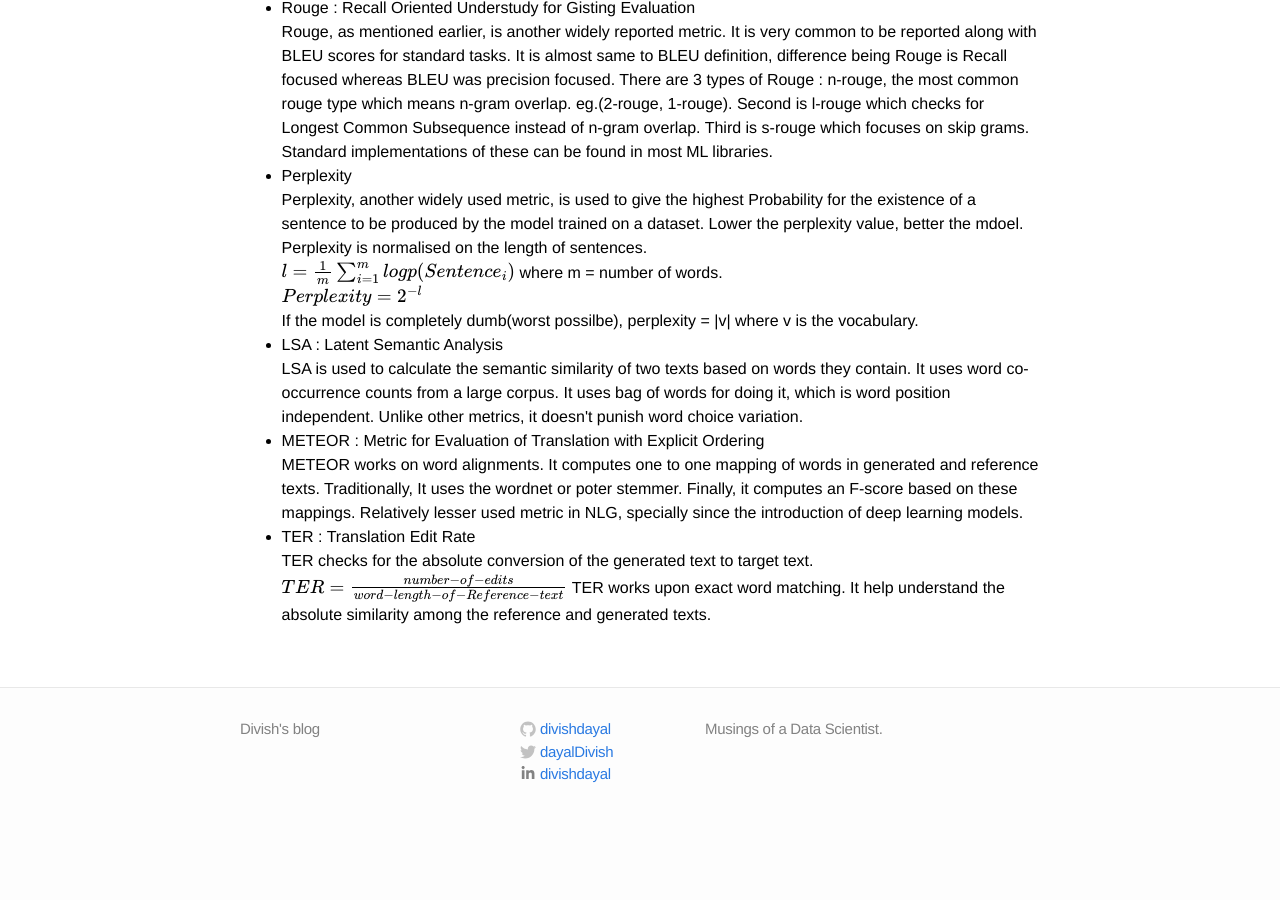
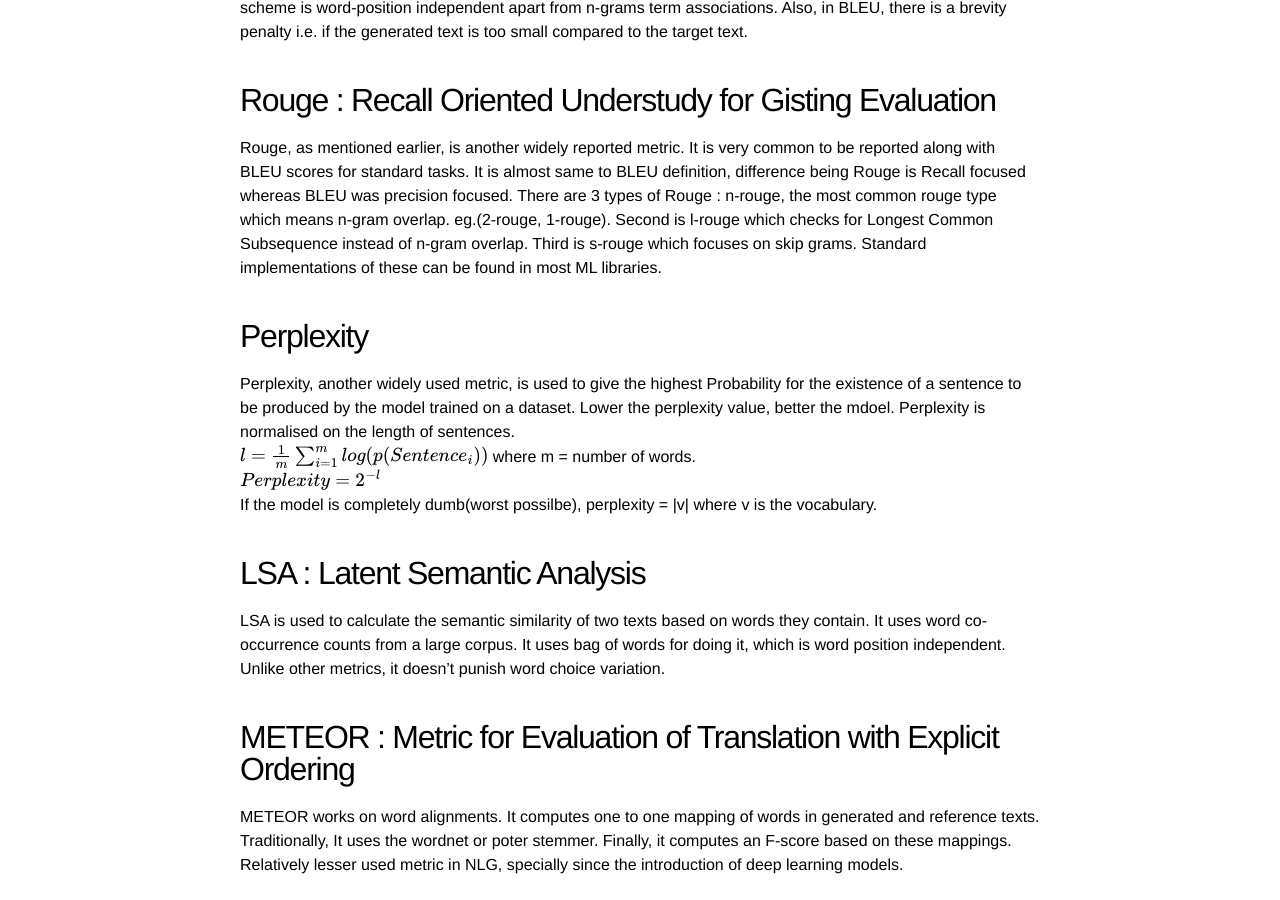
Before and after one commit to divishdayal/divish.github.io, a Jekyll site: the page built from _posts/2018-11-15-Metrics-for-text-generation.markdown, in a window 1280 px wide and 900 px high, scrolled down 740 px. Built offline with Jekyll 4.4.1, drawn with Linux system fonts in a browser that asks for light colours; formulas are drawn with MathJax 3; before the commit the page ends 1571 px from its top, so only the background shows below that.

Commit message:
Update 2018-11-15-Metrics-for-text-generation.markdown

```diff
--- a/_posts/2018-11-15-Metrics-for-text-generation.markdown
+++ b/_posts/2018-11-15-Metrics-for-text-generation.markdown
@@ -12,21 +12,25 @@ I will discuss one of the basic requirement for modelling generation problems, o
 
 I will first talk about some common terms occuring in the rest of the post. Firstly, to check evalutions in NLG, Machine generated texts are usually evalutated against some target text(truth value), so 'generated text' means the machine produced texts(output of the model) and 'target or reference text' would mean the original text to be compared with.
 
-<ul>
-	<li>BLEU : Bilingual Evaluation Understudy Score </li>
-	BLEU and Rouge, are the most popular evalutation metrics used to compare models in the NLG domain. Every NLG paper will report these metrics on the standard datasets, always. BLEU is a precision focused metric that calculates n-gram overlap of the reference and generated texts. This n-gram overlap means the evalution scheme is word-position independent apart from n-grams term associations. Also, in BLEU, there is a brevity penalty i.e. if the generated text is too small compared to the target text.
-	<li>Rouge : Recall Oriented Understudy for Gisting Evaluation</li>
-	Rouge, as mentioned earlier, is another widely reported metric. It is very common to be reported along with BLEU scores for standard tasks. It is almost same to BLEU definition, difference being Rouge is Recall focused whereas BLEU was precision focused. There are 3 types of Rouge : n-rouge, the most common rouge type which means n-gram overlap. eg.(2-rouge, 1-rouge). Second is l-rouge which checks for Longest Common Subsequence instead of n-gram overlap. Third is s-rouge which focuses on skip grams. Standard implementations of these can be found in most ML libraries.
-	<li>Perplexity</li>
-	Perplexity, another widely used metric, is used to give the highest Probability for the existence of a sentence to be produced by the model trained on a dataset. Lower the perplexity value, better the mdoel. Perplexity is normalised on the length of sentences.<br>
-	$l=\frac{1} {m} \sum_{i=1}^{m} log p(Sentence_i)$ where m = number of words.<br>
-	$Perplexity = 2^{-l}$ <br>
-	If the model is completely dumb(worst possilbe), perplexity = |v| where v is the vocabulary.
-	<li>LSA : Latent Semantic Analysis</li>
-	LSA is used to calculate the semantic similarity of two texts based on words they contain. It uses word co-occurrence counts from a large corpus. It uses bag of words for doing it, which is word position independent. Unlike other metrics, it doesn't punish word choice variation.
-	<li>METEOR : Metric for Evaluation of Translation with Explicit Ordering</li>
-	METEOR works on word alignments. It computes one to one mapping of words in generated and reference texts. Traditionally, It uses the wordnet or poter stemmer. Finally, it computes an F-score based on these mappings. Relatively lesser used metric in NLG, specially since the introduction of deep learning models.
-	<li>TER : Translation Edit Rate </li>
-	TER checks for the absolute conversion of the generated text to target text.
-	$TER = \frac{number-of-edits} {word-length-of-Reference-text}$
-	TER works upon exact word matching. It help understand the absolute similarity among the reference and generated texts.
+## BLEU : Bilingual Evaluation Understudy Score
+BLEU and Rouge, are the most popular evalutation metrics used to compare models in the NLG domain. Every NLG paper will report these metrics on the standard datasets, always. BLEU is a precision focused metric that calculates n-gram overlap of the reference and generated texts. This n-gram overlap means the evalution scheme is word-position independent apart from n-grams term associations. Also, in BLEU, there is a brevity penalty i.e. if the generated text is too small compared to the target text.
+
+## Rouge : Recall Oriented Understudy for Gisting Evaluation
+Rouge, as mentioned earlier, is another widely reported metric. It is very common to be reported along with BLEU scores for standard tasks. It is almost same to BLEU definition, difference being Rouge is Recall focused whereas BLEU was precision focused. There are 3 types of Rouge : n-rouge, the most common rouge type which means n-gram overlap. eg.(2-rouge, 1-rouge). Second is l-rouge which checks for Longest Common Subsequence instead of n-gram overlap. Third is s-rouge which focuses on skip grams. Standard implementations of these can be found in most ML libraries.
+
+## Perplexity
+Perplexity, another widely used metric, is used to give the highest Probability for the existence of a sentence to be produced by the model trained on a dataset. Lower the perplexity value, better the mdoel. Perplexity is normalised on the length of sentences.<br>
+$l=\frac{1} {m} \sum_{i=1}^{m} log(p(Sentence_i))$ where m = number of words.<br>
+$Perplexity = 2^{-l}$ <br>
+If the model is completely dumb(worst possilbe), perplexity = |v| where v is the vocabulary.
+
+## LSA : Latent Semantic Analysis
+LSA is used to calculate the semantic similarity of two texts based on words they contain. It uses word co-occurrence counts from a large corpus. It uses bag of words for doing it, which is word position independent. Unlike other metrics, it doesn't punish word choice variation.
+
+## METEOR : Metric for Evaluation of Translation with Explicit Ordering
+METEOR works on word alignments. It computes one to one mapping of words in generated and reference texts. Traditionally, It uses the wordnet or poter stemmer. Finally, it computes an F-score based on these mappings. Relatively lesser used metric in NLG, specially since the introduction of deep learning models.
+
+## TER : Translation Edit Rate
+TER checks for the absolute conversion of the generated text to target text.
+$TER = \frac{number-of-edits} {word-length-of-Reference-text}$
+TER works upon exact word matching. It help understand the absolute similarity among the reference and generated texts.
```
